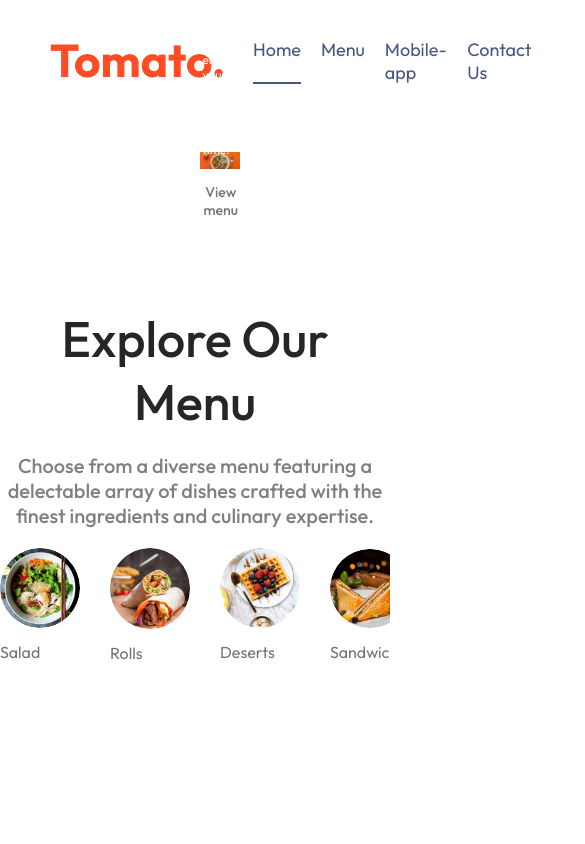
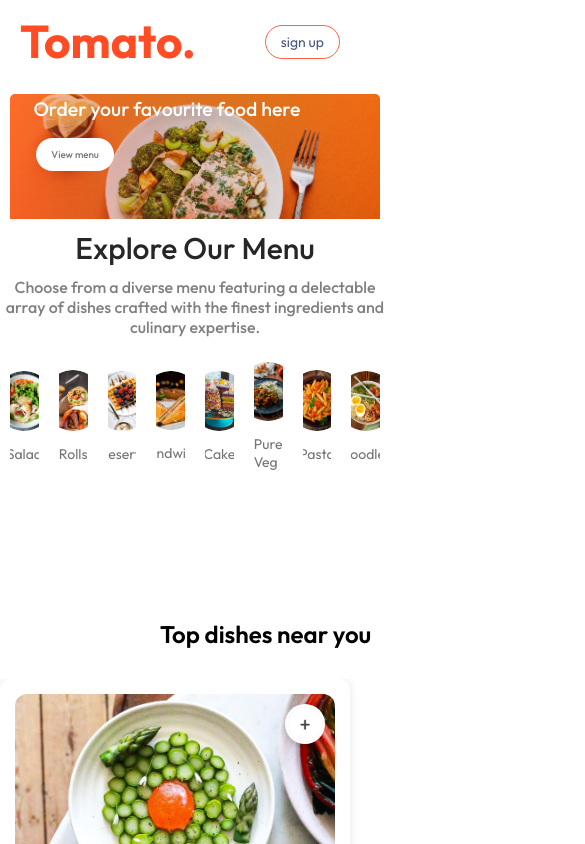
Before and after one commit to kmstorm/FoodDeli, a React (Vite) app: page / in a window 390 px wide. Shown: the top 844 px of the page, 585 px wide, since content can reach past the window. Built offline with nearby package versions, Linux system fonts and the light colour scheme.

Commit message:
FE-update-reponsive

```diff
--- a/src/App.css
+++ b/src/App.css
@@ -5,7 +5,7 @@
   text-align: center;
 }
 
-body {
+body, html{
   width: 100vw;
   height: 100vh;
 }
@@ -16,9 +16,11 @@ body {
   will-change: filter;
   transition: filter 300ms;
 }
+
 .logo:hover {
   filter: drop-shadow(0 0 2em #646cffaa);
 }
+
 .logo.react:hover {
   filter: drop-shadow(0 0 2em #61dafbaa);
 }
@@ -27,6 +29,7 @@ body {
   from {
     transform: rotate(0deg);
   }
+
   to {
     transform: rotate(360deg);
   }
--- a/src/components/ExploreMenu/Explore.css
+++ b/src/components/ExploreMenu/Explore.css
@@ -21,14 +21,38 @@
 
 .explore-menu-list {
     display: flex;
+    flex-direction: row;
     align-items: center;
     justify-content: space-between;
     gap: 30px;
-    overflow: scroll;
+    max-width: 100;
+    overflow-x: auto;
+    overflow-y: hidden;
+    padding: 0 20px;
 }
 
 .explore-menu-list::-webkit-scrollbar {
-    display: none;
+    height: 10px;
+}
+
+.explore-menu-list::-webkit-scrollbar-track {
+    background: #f1f1f1;
+}
+
+.explore-menu-list::-webkit-scrollbar-thumb {
+    background: #888;
+}
+
+.explore-menu-list::-webkit-scrollbar-thumb:hover {
+    background: #555;
+}
+.explore-menu-list-item {
+    margin: 5px 0;
+    padding: 10px;
+    display: flex;
+    flex-direction: column;
+    align-items: center;
+    width: 7.5vw;
 }
 
 .explore-menu-list-item img{
@@ -42,7 +66,7 @@
 .explore-menu-list-item p{
     color: #747474;
     margin-top: 10px;
-    font-size: max(1.4vw, 16px);
+    font-size: max(1.6vw, 16px);
     cursor: pointer;
 }
 
@@ -60,3 +84,41 @@
     background-color: tomato;
     color: white;
 }
+
+/* Phần responsive cho màn hình điện thoại */
+@media (max-width: 600px) {
+    .explore {
+        gap: 10px;
+        margin-bottom: -5%;
+    }
+
+    .explore h1 {
+        font-size: 30px;
+    }
+
+    .explore-menu-text {
+        font-size: 16px;
+    }
+
+    .explore-menu-list {
+        gap: 20px;
+        padding: 0 10px;
+    }
+
+    .explore-menu-list::-webkit-scrollbar {
+        height: 8px;
+    }
+
+    .explore-menu-list-item img{
+        width: 10vw;
+        min-width: 60px;
+    }
+
+    .explore-menu-list-item p{
+        font-size: max(1.2vw, 14px);
+    }
+
+    .explore hr {
+        margin: 60px 0px;
+    }
+}
--- a/src/components/Header/Header.css
+++ b/src/components/Header/Header.css
@@ -1,3 +1,4 @@
+/* Phần bình thường */
 .header {
     height: 32vw;
     margin: 30px 200px;
@@ -22,7 +23,7 @@
 }
 
 .header-contents h2 {
-    font-size: max(4vw, 50px);
+    font-size: max(3vw, 50px);
     font-weight: 500;
     color: #fff;
 }
@@ -42,7 +43,70 @@
     font-weight: 500;
     color: #747474;
     margin: 10px;
-    margin-left: -76%;
+    margin-left: -65%;
+}
+
+/* Phần responsive */
+@media (max-width:1050px) {
+    .header-contents h2 {
+        font-size: 5vw;
+    }
+    .header-contents p {
+        font-size: 1.6vw;
+    }
+    .header-contents button {
+        font-size: 1.7vw;
+    }
+}
+
+@media (max-width:900px) {
+    .header-contents h2 {
+        font-size: 5.5vw;
+    }
+    .header-contents p {
+        font-size: 1.8vw;
+    }
+    .header-contents button {
+        font-size: 1.9vw;
+    }
+}
+
+@media (max-width:750px) {
+    .header-contents h2 {
+        font-size: 6vw;
+    }
+    .header-contents p {
+        font-size: 2vw;
+    }
+    .header-contents button {
+        font-size: 2.2vw;
+    }
+    /* Ẩn đi nội dung không cần thiết trên màn hình nhỏ */
+    .header-contents p {
+        display: none;
+    }
+}
+
+@media (max-width:600px) {
+    .header {
+        background-size: 100%;
+    }
+    .header-contents {
+        max-width: 90%;
+        gap: 2vw;
+    }
+    .header-contents h2 {
+        font-size: 5vw;
+    }
+    .header-contents button {
+        font-size: 2.5vw;
+    }
+    .header-contents p {
+        display: none;
+    }
+    .header{
+        margin: 10px 10px;
+    }
 }
 
 .header-contents button:hover {
--- a/src/components/Navbar/Navbar.css
+++ b/src/components/Navbar/Navbar.css
@@ -67,3 +67,93 @@
     top: 0;
     right: 0;
 }
+
+@media (max-width: 1200px) {
+    .navbar {
+        padding: 15px 30px;
+    }
+}
+
+@media (max-width: 1050px) {
+    .navbar .logo {
+        width: 140px;
+    }
+    .navbar-menu {
+        gap: 20px;
+    }
+    .navbar {
+        font-size: 17px;
+    }
+    .navbar-right {
+        gap: 30px;
+    }
+    .navbar-right img {
+        width: 22px;
+    }
+    .navbar-right button {
+        padding: 8px 25px;
+    }
+}
+
+@media (max-width: 900px) {
+    .navbar .logo {
+        width: 120px;
+    }
+
+    .navbar-menu {
+        gap: 15px;
+    }
+
+    .navbar {
+        font-size: 16px;
+    }
+
+    .navbar-right {
+        gap: 20px;
+    }
+
+    .navbar-right img {
+        width: 20px;
+    }
+
+    .navbar-right button {
+        padding: 7px 20px;
+        font-size: 15px;
+    }
+}
+
+@media (max-width: 750px) {
+    .navbar-menu {
+        display: none;
+    }
+}
+
+@media (max-width: 600px) {
+    .navbar .logo {
+        width: 100px;
+    }
+
+    .navbar {
+        padding: 15px 20px;
+    }
+
+    .navbar-right {
+        gap: 15px;
+    }
+
+    .navbar-right button {
+        padding: 7px 15px;
+        font-size: 14px;
+    }
+
+    .navbar .navbar-menu {
+        display: none;
+    }
+    /* Ẩn đi các phần không cần thiết trên màn hình nhỏ */
+    .navbar-right img {
+        display: none;
+    }
+    .navbar-srearch-icon {
+        display: none;
+    }
+}
--- a/src/components/Navbar/Navbar.jsx
+++ b/src/components/Navbar/Navbar.jsx
@@ -2,7 +2,7 @@ import React, { useState } from 'react'
 import './Navbar.css'
 import {assets} from '../../assets/assets'
 export const Navbar = () => {
-    const [menu, setMenu] = useState("Home") //khởi tạo biến trạng thái menu và hàm để cập nhật trạng thái là setMenu; mặc định là Home
+    const [menu, setMenu] = useState("Home")
   return (
     <div className="navbar">
         <img src={assets.logo} alt="" />
--- a/src/index.css
+++ b/src/index.css
@@ -4,8 +4,10 @@
   margin: 0%;
   box-sizing: border-box;
   font-family: 'Outfit';
+  overflow-x: hidden;
 }
 
+html,
 body {
   min-height: 100vh;
 }
@@ -24,6 +26,7 @@ app {
   0% {
     opacity: 0;
   }
+
   100% {
     opacity: 1;
   }
```
